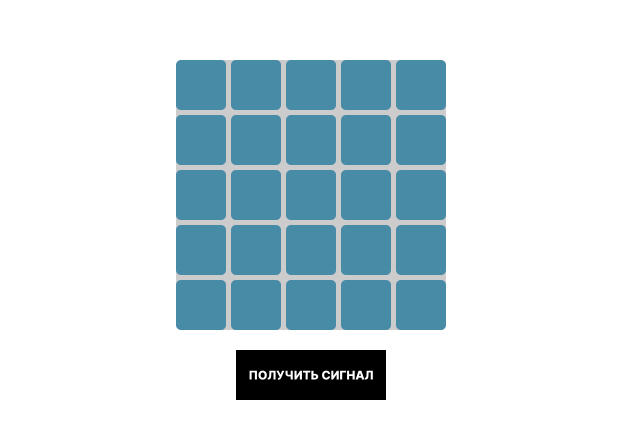
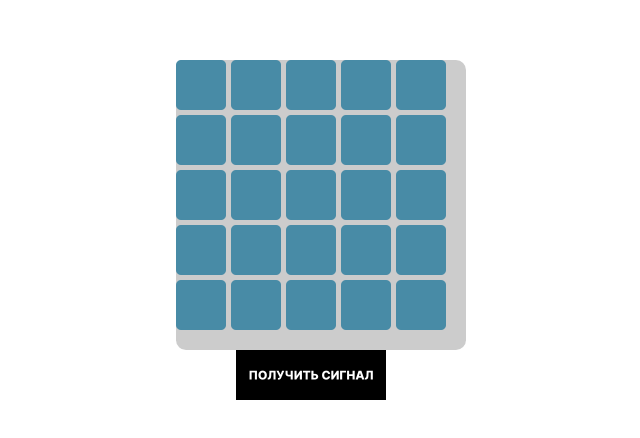
Before and after one commit to nelemon/signals, a plain HTML site: page index.html in a window 1280 px wide. Shown: the part 168-606 px from the top of the page, without its empty margins (329-969 px from the left). Drawn offline with Linux system fonts and the light colour scheme.

Commit message:
Update style.css

```diff
--- a/assets/style.css
+++ b/assets/style.css
@@ -14,8 +14,8 @@ body {
 
 .background {
     position: absolute; /* Позволяет фону находиться под плитками */
-    width: 270px; /* Ширина фона (5 плиток по 50px + 4 отступа по 5px) */
-    height: 270px; /* Высота фона (5 плиток по 50px + 4 отступа по 5px) */
+    width: 290px; /* Ширина фона (5 плиток по 50px + 4 отступа по 5px) */
+    height: 290px; /* Высота фона (5 плиток по 50px + 4 отступа по 5px) */
     background-color: #cccccc; /* Серый цвет фона */
     z-index: -1; /* Убедитесь, что фон находится позади плиток */
     top: 0; /* Выравнивание по верхнему краю */
```
